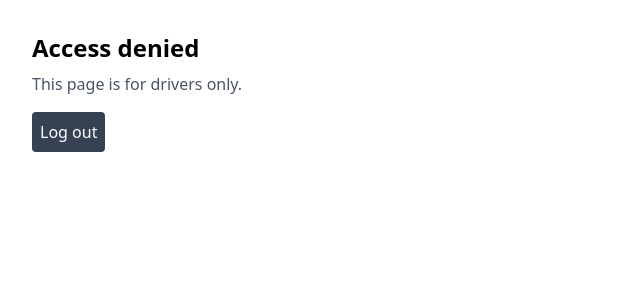
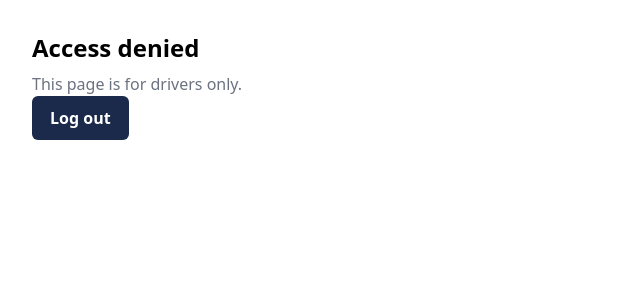
Before and after one commit to Sinar-Fayyad/Techtalks-BusBuddy, a Next.js app in the folder web/: page /driver/status in a window 1280 px wide. Shown: the top 300 px of the page, without its empty margins (0-640 px from the left). Built offline with nearby package versions, Linux system fonts and the light colour scheme; sample sign-in values are in the browser's storage.

Commit message:
T9 — Design cleanup (code): status page uses Button component and CSS variables

```diff
--- a/web/app/driver/status/page.tsx
+++ b/web/app/driver/status/page.tsx
@@ -2,6 +2,7 @@
 import { useEffect, useState } from 'react';
 import { useRouter } from 'next/navigation';
 import { useAuth } from '../../auth-context';
+import Button from '@/components/Button';
 
 interface DriverInfo {
   name: string;
@@ -52,14 +53,14 @@ export default function DriverStatusPage() {
     return (
       <main className="p-8">
         <h1 className="text-2xl font-bold">Access denied</h1>
-        <p className="mt-2 text-gray-600">This page is for drivers only.</p>
-        <button className="bg-gray-700 text-white p-2 rounded mt-4" onClick={logout}>Log out</button>
+        <p className="mt-2" style={{ color: 'var(--text-muted)' }}>This page is for drivers only.</p>
+        <Button color="primary" onClick={logout}>Log out</Button>
       </main>
     );
   }
 
   if (!ready || !token) {
-    return <main className="p-8"><p className="text-gray-500">Checking session…</p></main>;
+    return <main className="p-8"><p style={{ color: 'var(--text-muted)' }}>Checking session…</p></main>;
   }
 
   const licenseName = driver?.license_url?.split('/').pop() ?? '';
@@ -68,22 +69,22 @@ export default function DriverStatusPage() {
     <main className="p-8 max-w-xl mx-auto">
       <h1 className="text-2xl font-bold mb-6">My Status</h1>
       {error && <p style={{ color: 'var(--danger)' }}>{error}</p>}
-      {!driver && !error && <p className="text-gray-500">Loading…</p>}
+      {!driver && !error && <p style={{ color: 'var(--text-muted)' }}>Loading…</p>}
 
       {driver && (
         <div className="border rounded-lg p-6">
-          <p className="text-gray-600">Driver</p>
+          <p style={{ color: 'var(--text-muted)' }}>Driver</p>
           <p className="text-xl font-semibold">{driver.name}</p>
-          <p className="text-gray-500 mb-4">{driver.email}</p>
+          <p className="mb-4" style={{ color: 'var(--text-muted)' }}>{driver.email}</p>
 
-          <p className="text-gray-600">Registration status</p>
+          <p style={{ color: 'var(--text-muted)' }}>Registration status</p>
           <p className="text-lg font-bold mb-4" style={{ color: statusColors[driver.status] ?? 'var(--grey)' }}>
             {driver.status.toUpperCase()}
           </p>
 
-          <p className="text-gray-600">License</p>
+          <p style={{ color: 'var(--text-muted)' }}>License</p>
           <p>{licenseName}</p>
-          <p className="text-gray-500 text-sm mb-2">Submitted: {new Date(driver.created_at).toLocaleDateString()}</p>
+          <p className="text-sm mb-2" style={{ color: 'var(--text-muted)' }}>Submitted: {new Date(driver.created_at).toLocaleDateString()}</p>
           <a className="underline" style={{ color: 'var(--navy)' }} target="_blank"
              href={`http://localhost:3000/api/driver/license/${licenseName}?token=${encodeURIComponent(token!)}`}>
             View license file
```
